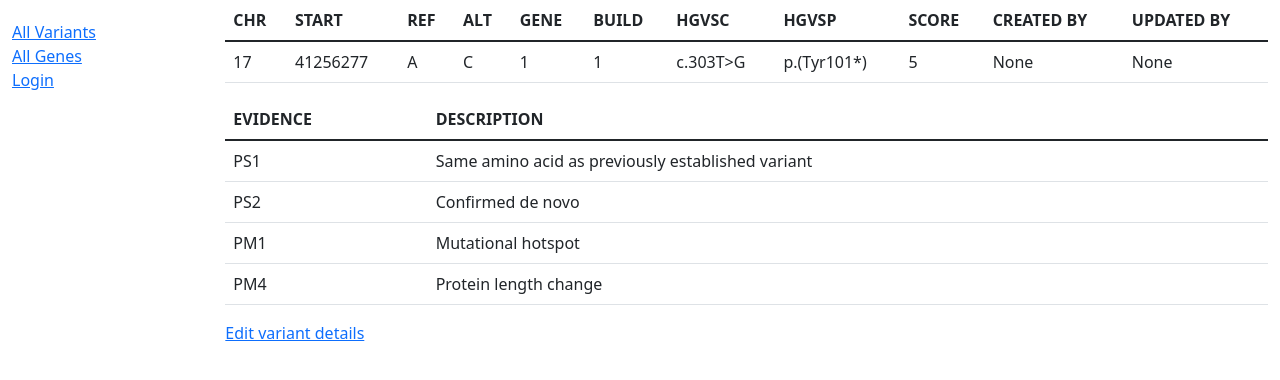
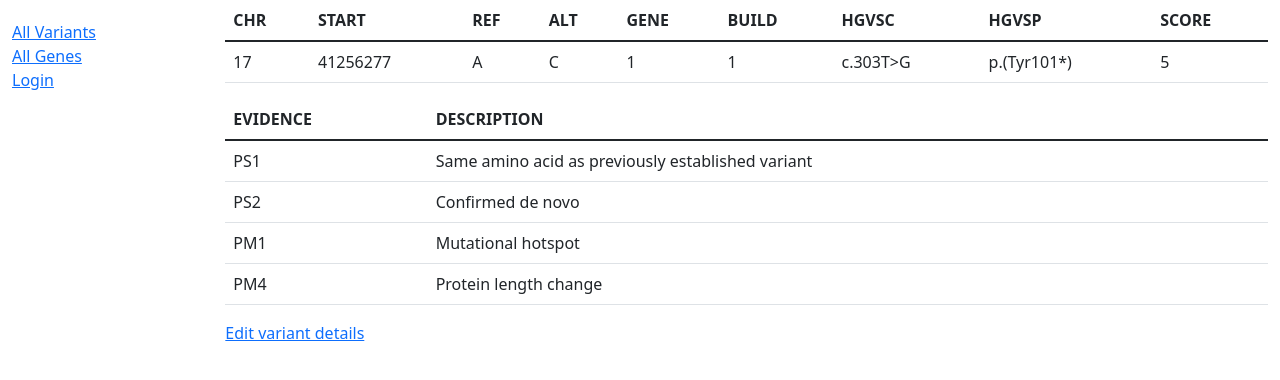
Before and after one commit to RachelDuffin/var_db, a Django app: page /variants/1/ in a window 1280 px wide. Shown: the part 92-472 px from the top of the page. Run offline with Django 4.2, Linux system fonts and the light colour scheme; data comes from the database, SQL or seed files in the repository; some libraries are stand-ins or nearby versions.

Commit message:
update variant view

```diff
--- a/vdb/templates/vdb/variant_viewer.html
+++ b/vdb/templates/vdb/variant_viewer.html
@@ -28,8 +28,7 @@
         <th scope="col">HGVSC</th>
         <th scope="col">HGVSP</th>
         <th scope="col">SCORE</th>
-        <th scope="col">CREATED BY</th>
-        <th scope="col">UPDATED BY</th>
+
     </tr>
     </thead>
     <tr>
@@ -42,8 +41,7 @@
         <td>{{ variant.hgvsc }}</td>
         <td>{{ variant.hgvsp }}</td>
         <td>{{ variant.score }}</td>
-        <td>{{ variant.created_by }}</td>
-        <td>{{ variant.updated_by }}</td>
+
     </tr>
 </table>
 <table class="table">
```
